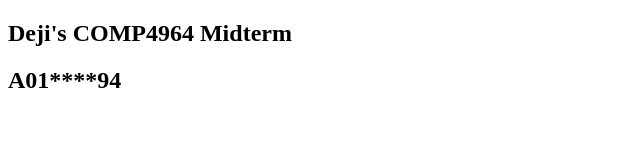
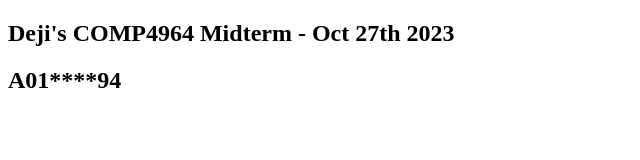
Before and after one commit to Davedeji/Midterm, a plain HTML site: page index.html in a window 1280 px wide. Shown: the whole page, without its empty margins (0-640 px from the left). Drawn offline with Linux system fonts and the light colour scheme.

Commit message:
update date and git link

```diff
--- a/index.html
+++ b/index.html
@@ -2,7 +2,7 @@
 <html>
 <body>
 
-<h2>Deji's COMP4964 Midterm</h2>
+<h2>Deji's COMP4964 Midterm - Oct 27th 2023</h2>
 <h2>A01****94</h2>
 
 </body>
```
Also changed, not shown: 1 other file.
